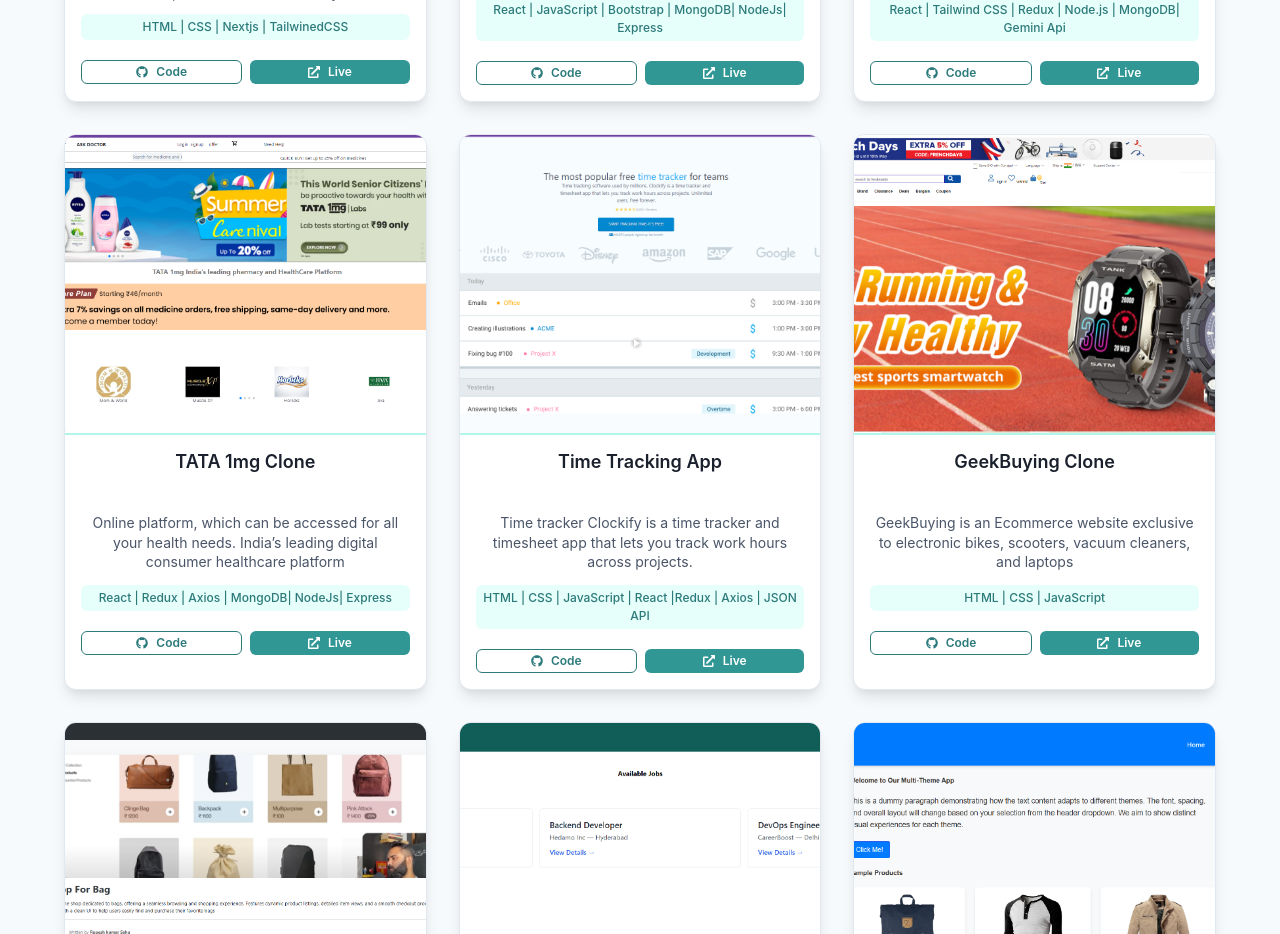
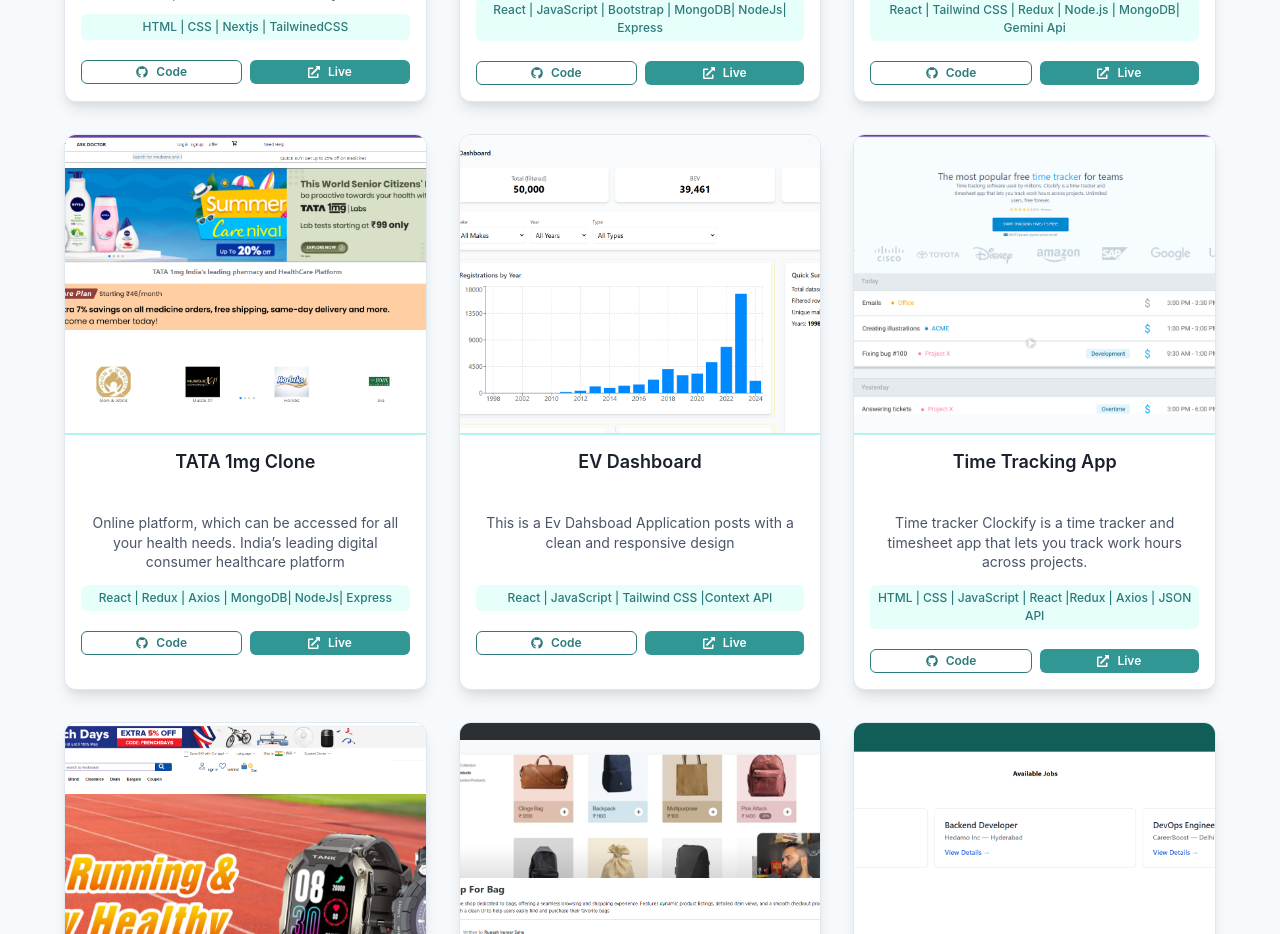
Before and after one commit to RupeshSahu969/RupeshSahu969.github.io, a React (Create React App) app: page / in a window 1280 px wide. Shown: the part 5340-6274 px from the top of the page. Built offline with nearby package versions, Linux system fonts and the light colour scheme.

Commit message:
add this new project

```diff
--- a/src/componants/Project.jsx
+++ b/src/componants/Project.jsx
@@ -10,33 +10,58 @@
   useBreakpointValue,
 } from "@chakra-ui/react";
 import { FaExternalLinkAlt, FaGithub } from "react-icons/fa";
-
+import smegrid from "./Assets/smegridpro1.png";
+import dashboard from "./Assets/tyre_management.png";
+import cg from "./Assets/cg.png";
+import food from "./Assets/foodimages.png";
+import hospital from "./Assets/hospital.png";
+import tata from "./Assets/tata.png";
+import nord from "./Assets/geek.png";
+import timet from "./Assets/timet.png";
+import fabbag from "./Assets/fabbag.png";
+import popart1 from "./Assets/popart1.png";
+import horse from "./Assets/horse.png";
+import quiz from "./Assets/quiz.png";
+import ecommarce_bacend from "./Assets/ecommarce_bacend.png";
+import bloager from "./Assets/blaog.png";
+import myblog from "./Assets/myblogaapplication.png";
+import aidetection from "./Assets/aidetection.png";
+import jobpotal from "./Assets/jobpotal.png";
+import multitheme from "./Assets/multitheme.png";
+import Aipic from "./Assets/aichat_pic.png";
+import Movie from "./Assets/movie.png";
+import vdDashboard from "./Assets/vddashboard.png";
 const projectImages = {
-  smegrid: require("./Assets/smegridpro1.png"),
-  dashboard: require("./Assets/tyre_management.png"),
-  cg: require("./Assets/cg.png"),
-  food: require("./Assets/foodimages.png"),
-  hospital: require("./Assets/hospital.png"),
-  tata: require("./Assets/tata.png"),
-  nord: require("./Assets/geek.png"),
-  timet: require("./Assets/timet.png"),
-  fabbag: require("./Assets/fabbag.png"),
-  popart1: require("./Assets/popart1.png"),
-  horse: require("./Assets/horse.png"),
-  quiz: require("./Assets/quiz.png"),
-  ecommarce_bacend: require("./Assets/ecommarce_bacend.png"),
-  bloager: require("./Assets/blaog.png"),
-  myblog: require("./Assets/myblogaapplication.png"),
-  aidetection: require("./Assets/aidetection.png"),
-jobpotal: require("./Assets/jobpotal.png"),
-multitheme: require("./Assets/multitheme.png"),
-Aipic: require("./Assets/aichat_pic.png"),
-Movie: require("./Assets/movie.png"),
+  smegrid,
+  dashboard,
+  cg,
+  food,
+  hospital,
+  tata,
+  nord,
+  timet,
+  fabbag,
+  popart1,
+  horse,
+  quiz,
+  ecommarce_bacend,
+  bloager,
+  myblog,
+  aidetection,
+  jobpotal,
+  multitheme,
+  Aipic,
+  Movie,
+  vdDashboard
 };
 
 const Project = () => {
-  const columns = useBreakpointValue({ base: 1, md: 2, lg: 3 });
-  const imageHeight = useBreakpointValue({ base: "200px", md: "250px", lg: "300px" });
+    const columns = useBreakpointValue({ base: 1, md: 2, lg: 3 });
+  const imageHeight = useBreakpointValue({
+    base: "200px",
+    md: "250px",
+    lg: "300px",
+  });
 
   const projects = [
 
@@ -97,6 +122,7 @@
       code: "https://hospitalnewdatamananegments.netlify.app/",
       live: "https://hospitalnewdatamananegments.netlify.app/",
     },
+
     {
       title: "Blog Application",
       image: projectImages.myblog,
@@ -122,6 +148,14 @@
       tech: "React | Redux | Axios | MongoDB| NodeJs| Express",
       code: "https://github.com/sonuprasad66/omniscient-sheet-6598",
       live: "https://tata-1mg-clone-sage.vercel.app/",
+    },
+    {
+      title: "EV Dashboard",
+      image: projectImages.vdDashboard,
+      description: "This is a Ev Dahsboad Application  posts with a clean and responsive design",
+      tech: "React | JavaScript | Tailwind CSS |Context API",
+      code: "https://github.com/RupeshSahu969/analytics-dashboard",
+      live: "https://charming-frangollo-f20f8c.netlify.app/",
     },
     {
       title: "Time Tracking App",
```
Also changed, not shown: src/componants/Assets/vddashboard.png (added), 1 other file (tests, documents, lock files or other folders).
